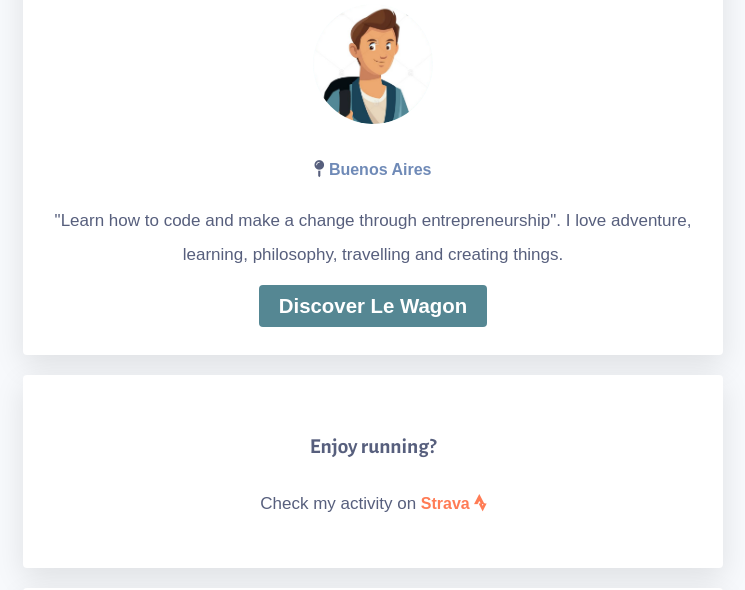
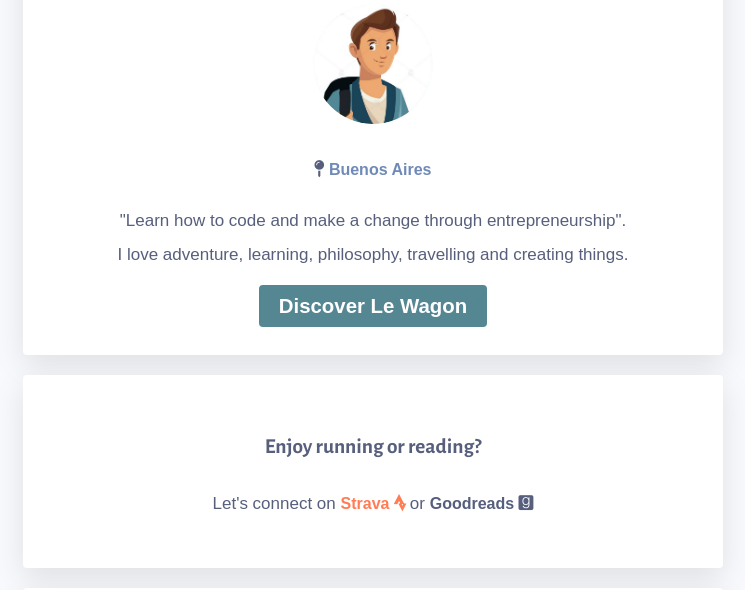
Before and after one commit to thomasvanholder/profile, a plain HTML site: page index.html in a window 1280 px wide. Shown: the part 132-722 px from the top of the page, without its empty margins (267-1012 px from the left). Drawn offline with nearby package versions, Linux system fonts and the light colour scheme; a web font is replaced by a local one.

Commit message:
minor style changes

```diff
--- a/index.html
+++ b/index.html
@@ -32,18 +32,24 @@
         </a>
       </p>
 
-      "Learn how to code and make a change through entrepreneurship". I love adventure, learning, philosophy, travelling and creating things.</p>
+      "Learn how to code and make a change through entrepreneurship".<br>I love adventure, learning, philosophy, travelling and creating things.</p>
       <a href="https://www.lewagon.com/buenos-aires" target="_blank" class="btn-purple">Discover Le Wagon</a>
     </div>
 
     <div class="card">
-      <h4>Enjoy running?</h4>
-      <p>Check my activity on
-        <a href="https://www.strava.com/athletes/16228152" id="strava">
+      <h4>Enjoy running or reading?</h4>
+      <p>Let's connect on
+        <a href="https://www.strava.com/athletes/16228152" target="_blank" id="strava">
           Strava
           <i class="fab fa-strava"></i>
         </a>
+          or
+         <a href="https://www.goodreads.com/user/show/24319044-thomas-van-holder" target="_blank" id="goodreads">
+          Goodreads
+        </a>
+        <i class="fab fa-goodreads"></i>
       </p>
+
     </div>
 
     <div class="card">
--- a/style.css
+++ b/style.css
@@ -94,6 +94,10 @@ img {
   color: #FF7C55;
 }
 
+#goodreads {
+  color: #565E7D;
+}
+
 @media (max-width: 2000px) {
   /* For a screen < 2000px, this CSS will be read */
   .container {
```
